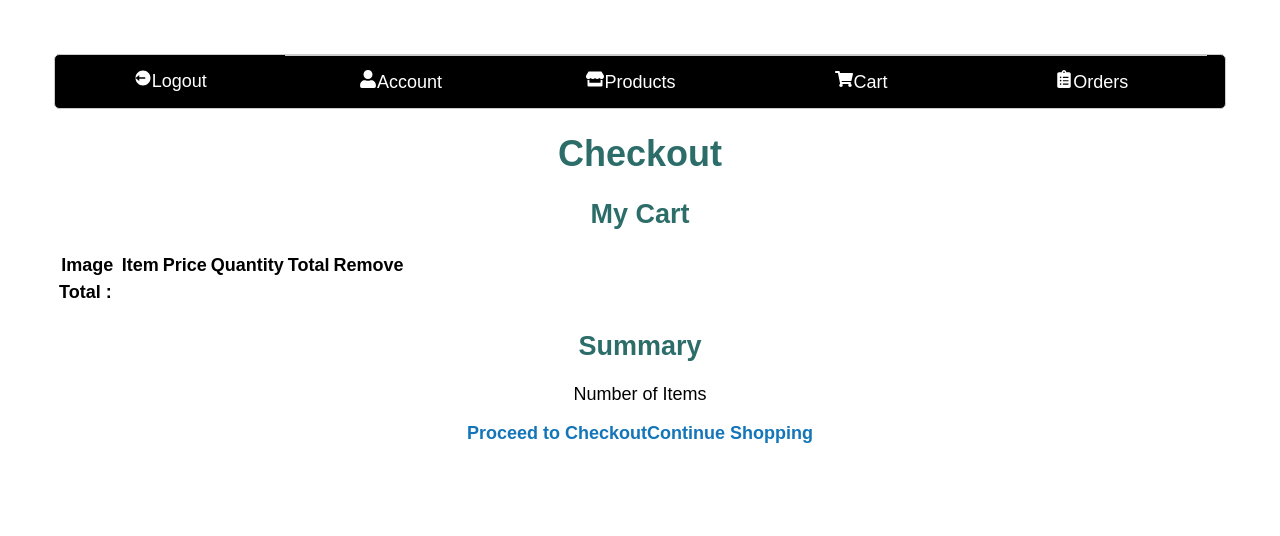
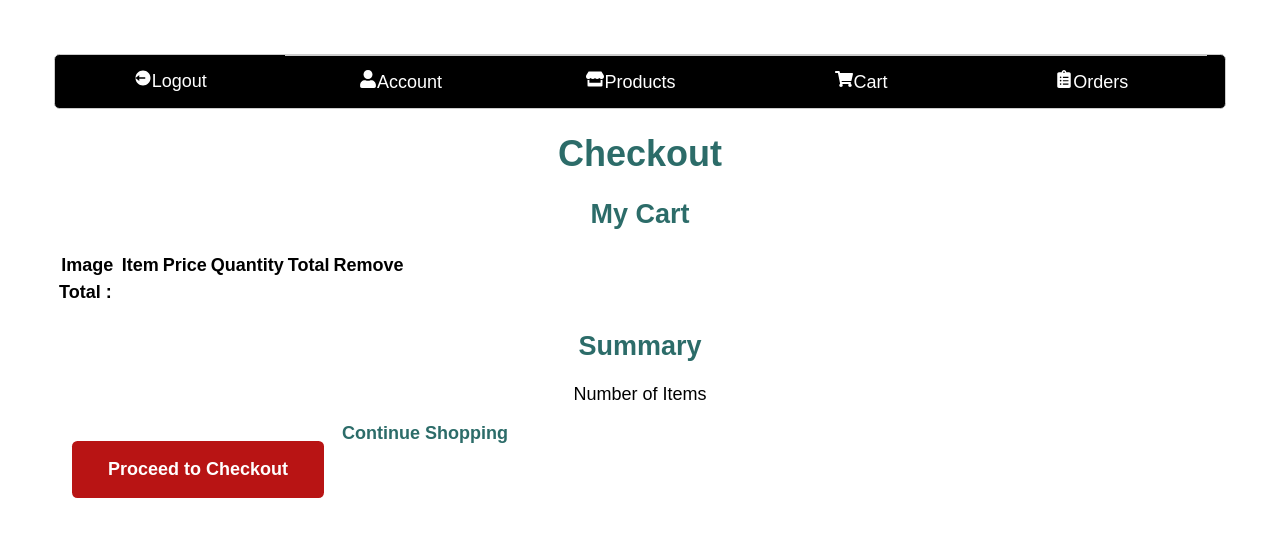
Before and after one commit to wareez92/capstone-api, a React (Vite) app in the folder client/synthstorm-react/: page /cart in a window 1280 px wide. Shown: the top 536 px of the page. Built offline with nearby package versions, Linux system fonts and the light colour scheme; the HTML template or start-up script is replaced by a standard one.

Commit message:
register routed to login

```diff
--- a/client/synthstorm-react/src/App.jsx
+++ b/client/synthstorm-react/src/App.jsx
@@ -37,6 +37,7 @@ function App({
         <Route path="/register" element={<Register setUser={setUser} />} />
         <Route path="/cart" element={<Cart user={user} />} />
         <Route path="/orders" element={<Orders />} />
+        <Route path="/register" element={<Register />} />
       </Routes>
     </>
   );
--- a/client/synthstorm-react/src/Components/Cart.jsx
+++ b/client/synthstorm-react/src/Components/Cart.jsx
@@ -98,7 +98,7 @@ export default function Cart({ user }) {
               <dt>Number of Items</dt>
               <dd id="itemQty">{}</dd>
             </dl>
-            <div>
+            <div className="cart-buttons">
               <Link to="/orders" className="button primary">
                 Proceed to Checkout
               </Link>
--- a/client/synthstorm-react/src/Components/Register.jsx
+++ b/client/synthstorm-react/src/Components/Register.jsx
@@ -27,7 +27,7 @@ export default function Register() {
       const result = await response.json();
       if (response.ok) {
         window.localStorage.setItem("token", result.token);
-        navigate("/login");
+        navigate("/");
       } else {
         throw result;
       }
--- a/client/synthstorm-react/src/index.css
+++ b/client/synthstorm-react/src/index.css
@@ -313,6 +313,24 @@ a:active {
   scale: 105%;
 }
 
+.button.primary {
+  margin: 1em;
+  border: none;
+  padding: 1em 2em;
+  background-color: #b81414;
+  border-radius: 0.3em;
+  color: #fff;
+  font-weight: bold;
+}
+
+.button.secondary {
+  border-color: #2c6c69;
+  color: #2c6c69;
+}
+
+.cart-buttons {
+  display: flex;
+}
 @keyframes buttonGrow {
   from {
     scale: 100%;
@@ -346,4 +364,11 @@ a:active {
 .destructive:hover {
   outline: dotted 1px #2c6c69;
   outline-offset: 2px;
+  border-radius: 50%;
 }
+
+.destructive:focus {
+  outline: solid 1px #2c6c69;
+  outline-offset: 2px;
+  border-radius: 50%;
+}
```
